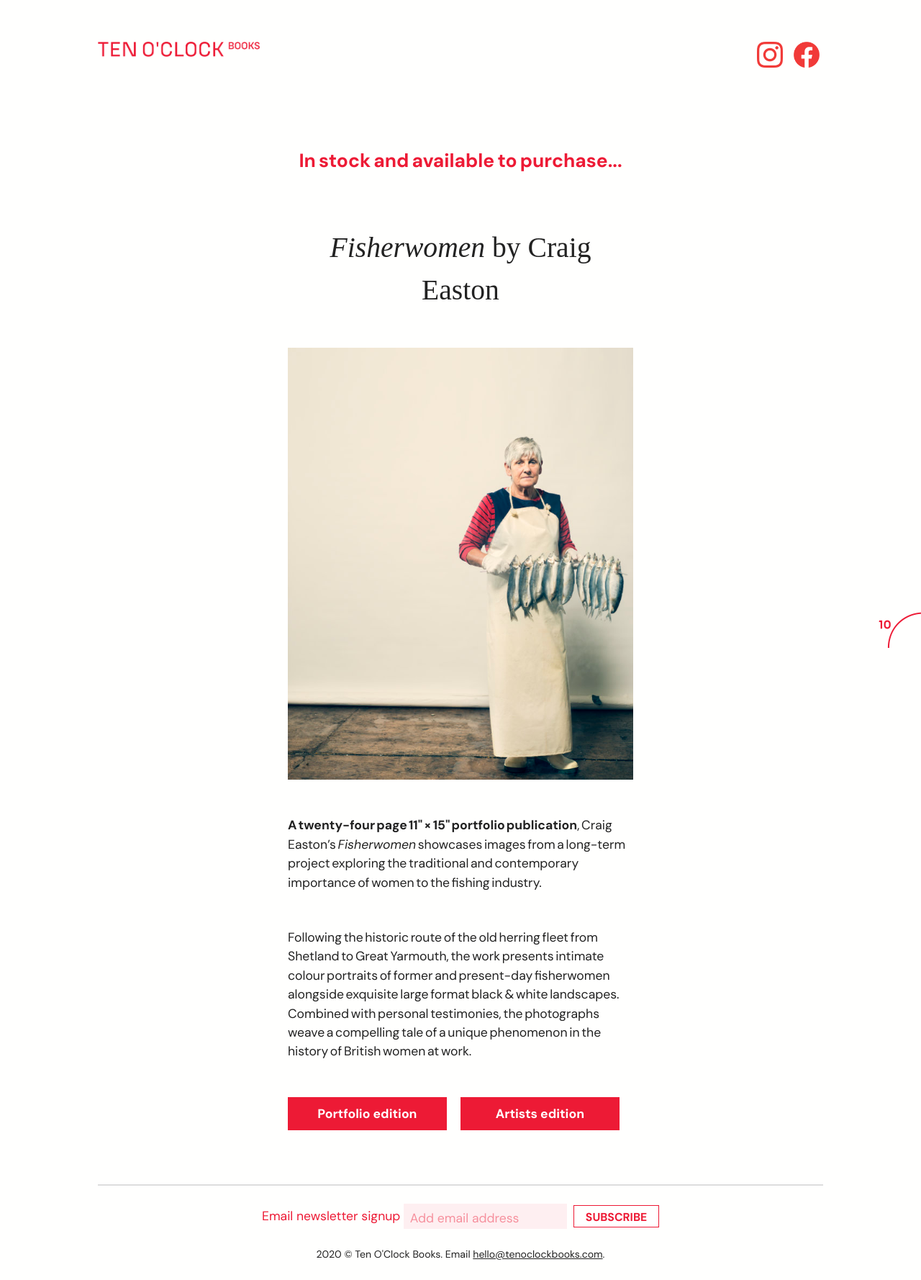
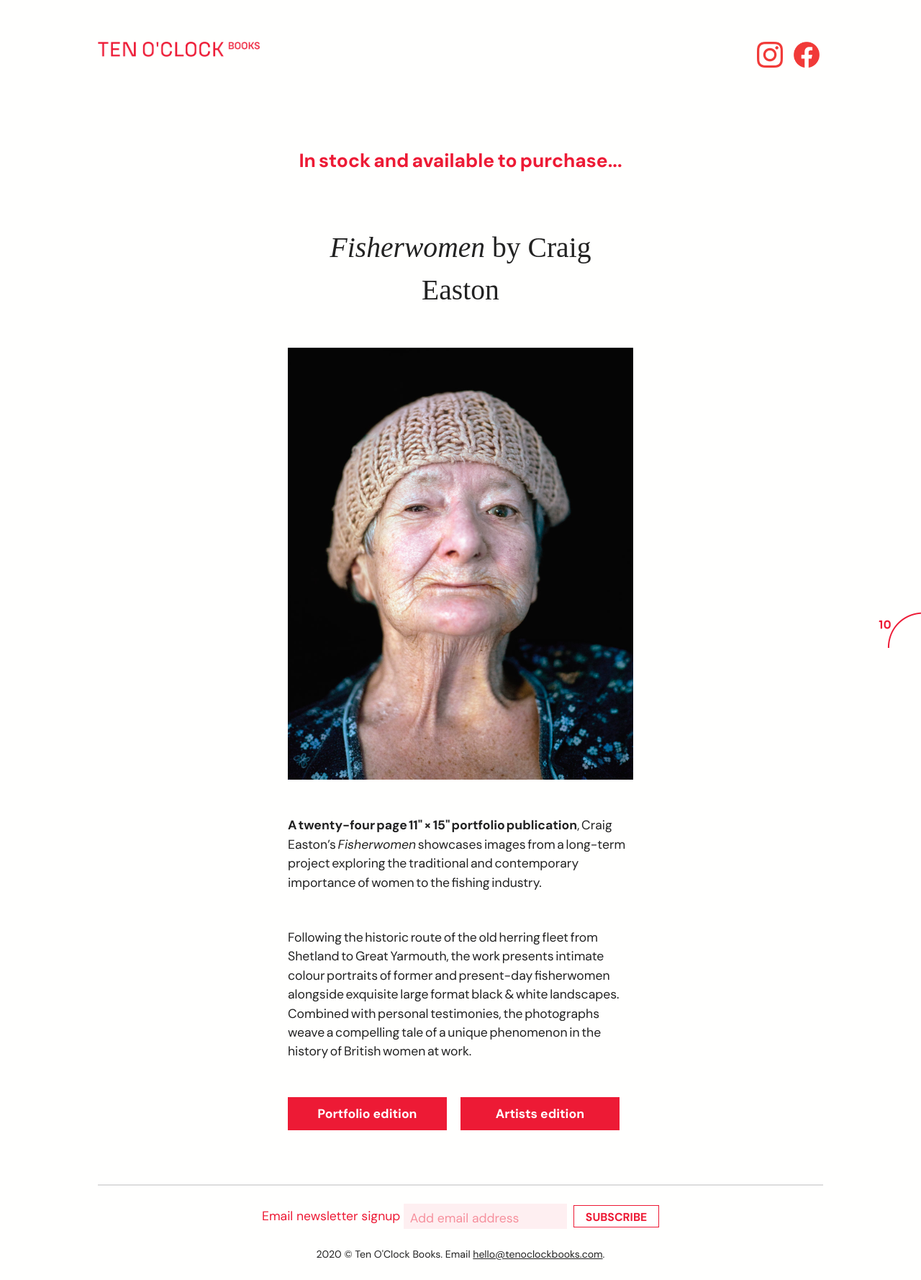
Before and after one commit to martincf/tenoclockbooks, a Jekyll site: the page built from index.md, in a window 1280 px wide. Shown: the whole page at 72% size. Built offline with Jekyll 4.4.1, drawn with Linux system fonts in a browser that asks for light colours; some web fonts are replaced.

Commit message:
New hero image

```diff
--- a/index.md
+++ b/index.md
@@ -7,7 +7,7 @@ tags: home
 
 ## _Fisherwomen_ by Craig Easton
 
-### ![Fisherwomen](/assets/images/hero_fisherwomen.jpg)
+### ![Fisherwomen](/assets/images/hero_fisherwomen4.jpg)
 
 __A twenty-four page 11&quot; &times; 15&quot; portfolio publication__, Craig Easton's _Fisherwomen_ showcases images from a long-term project exploring the traditional and contemporary importance of women to the fishing industry.
 
```
Also changed, not shown: assets/images/hero_fisherwomen3.jpg (added), assets/images/hero_fisherwomen4.jpg (added), 3 other files.
